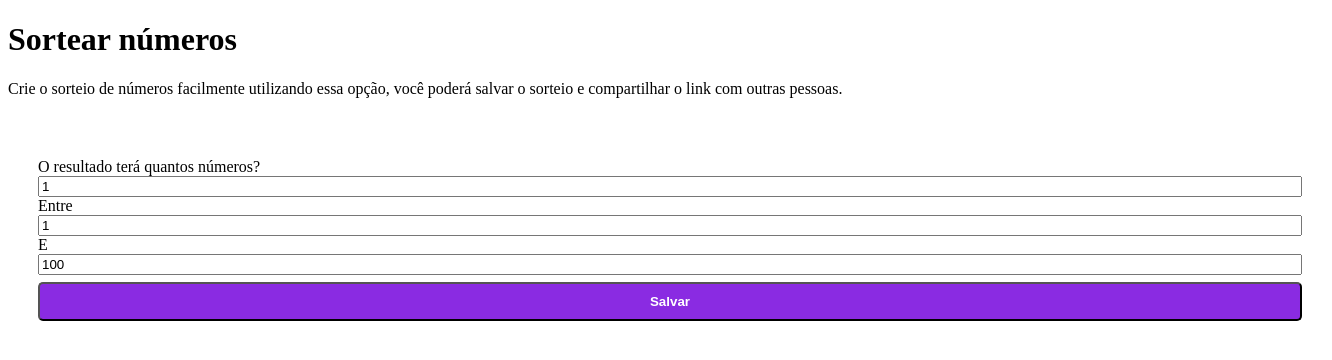
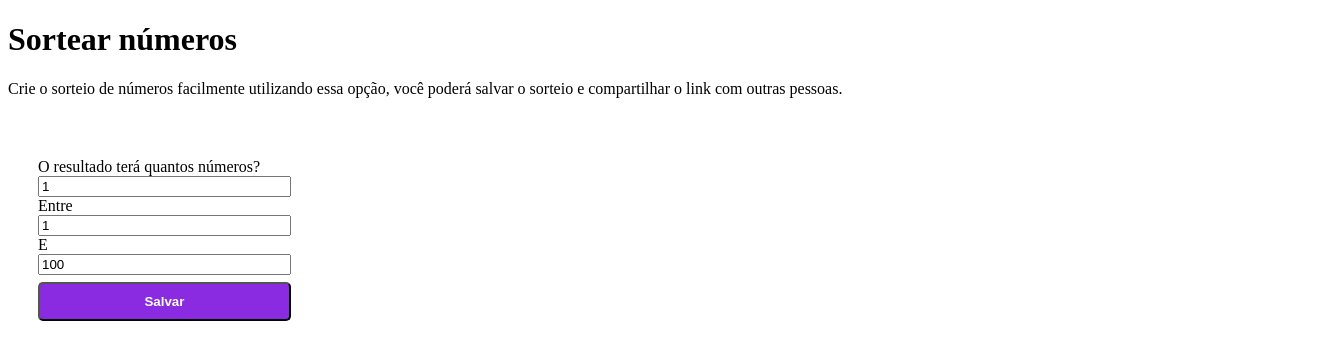
Before and after one commit to jos3duardo/sorteio-app, a React (Create React App) app: page / in a window 1280 px wide. Shown: the top 360 px of the page, 1332 px wide, since content can reach past the window. Built offline with nearby package versions, Linux system fonts and the light colour scheme.

Commit message:
ajuste layout

```diff
--- a/src/pages/Numero/style.ts
+++ b/src/pages/Numero/style.ts
@@ -1,10 +1,11 @@
 import styled from "styled-components";
+
 export const Container = styled.div`
 
 `
 
 export const Form = styled.form`
-  width: 100%;
+  width: 20%;
 
   display: flex;
   justify-content: center;
```
